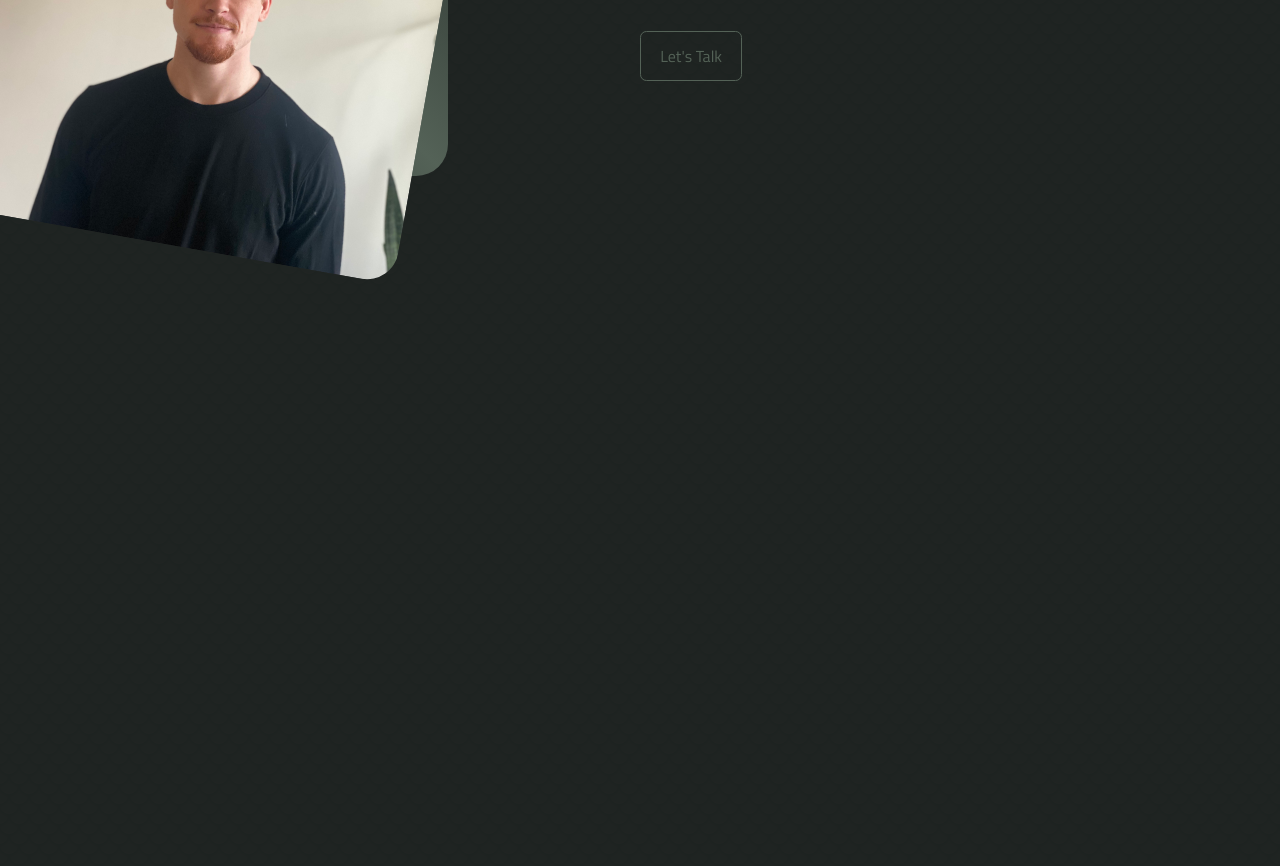
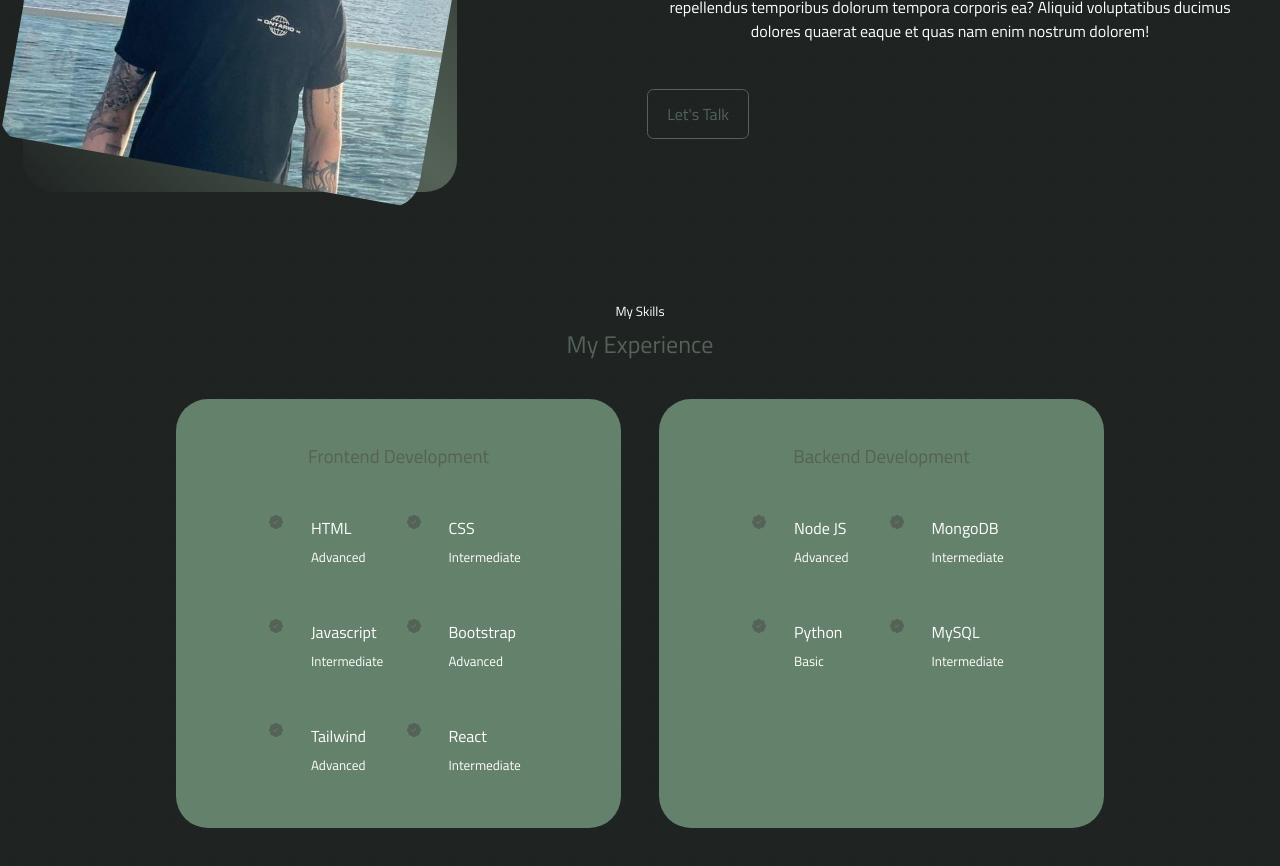
Before and after one commit to lucaspittam/Personal-React-Portfolio, a React (Create React App) app in the folder react-website-1/: page / in a window 1280 px wide. Shown: the part 1256-2122 px from the top of the page. Built offline with nearby package versions, Linux system fonts and the light colour scheme.

Commit message:
experience section complete

```diff
--- a/react-website-1/src/components/about/about.css
+++ b/react-website-1/src/components/about/about.css
@@ -64,8 +64,10 @@
 
 .about_content p {
     margin: 2rem 0 2.6rem;
-    color: var(--color-light)
+    color: var(--color-light);
+    text-align: center;
 }
+
 
 /* ======================= media query medium ==================== */
 
--- a/react-website-1/src/components/experience/Experience.jsx
+++ b/react-website-1/src/components/experience/Experience.jsx
@@ -1,10 +1,107 @@
 import React from 'react'
 import './experience.css'
+import {BsPatchCheckFill} from 'react-icons/bs'
+
+
+
 
 const Experience = () => {
   return (
     <section id='experience'>
+      <h5>My Skills</h5>
+      <h2>My Experience</h2>
 
+      <div className="container experience_container">
+        <div className='experience_frontend'>
+          <h3>Frontend Development</h3>
+          <div className='experience_content'>
+            <article className='experience_details'>
+            <BsPatchCheckFill className='experience_details-icon' />
+             <div>
+               <h4>HTML</h4>
+                <small className='text-light'>Advanced</small>
+              </div>
+            </article>
+
+            <article className='experience_details'>
+            <BsPatchCheckFill className='experience_details-icon' />
+             <div>
+               <h4>CSS</h4>
+                <small className='text-light'>Intermediate</small>
+              </div>
+            </article>
+
+            <article className='experience_details'>
+            <BsPatchCheckFill className='experience_details-icon' />
+              <div>
+              <h4>Javascript</h4>
+              <small className='text-light'>Intermediate</small>
+              </div>
+            </article>
+
+            <article className='experience_details'>
+            <BsPatchCheckFill className='experience_details-icon' />
+              <div>
+                <h4>Bootstrap</h4>
+                <small className='text-light'>Advanced</small>
+              </div>
+            </article>
+
+            <article className='experience_details'>
+            <BsPatchCheckFill className='experience_details-icon' />
+              <div>
+               <h4>Tailwind</h4>
+                <small className='text-light'>Advanced</small>
+              </div>
+            </article>
+
+            <article className='experience_details'>
+            <BsPatchCheckFill className='experience_details-icon' />
+              <div>
+               <h4>React</h4>
+                <small className='text-light'>Intermediate</small>
+              </div>
+            </article>
+          </div>
+        </div>
+        <div className='experience_backend'>
+        <h3>Backend Development</h3>
+          <div className='experience_content'>
+            <article className='experience_details'>
+            <BsPatchCheckFill className='experience_details-icon' />
+              <div>
+              <h4>Node JS</h4>
+              <small className='text-light'>Advanced</small>
+              </div>
+            </article>
+
+            <article className='experience_details'>
+            <BsPatchCheckFill className='experience_details-icon' />
+              <div>
+              <h4>MongoDB</h4>
+              <small className='text-light'>Intermediate</small>
+              </div>
+            </article>
+
+            <article className='experience_details'>
+            <BsPatchCheckFill className='experience_details-icon' />
+              <div>
+              <h4>Python</h4>
+              <small className='text-light'>Basic</small>
+              </div>
+            </article>
+
+            <article className='experience_details'>
+              <BsPatchCheckFill className='experience_details-icon' />
+              <div>
+              <h4>MySQL</h4>
+              <small className='text-light'>Intermediate</small>
+              </div>
+            </article>
+
+          </div>
+        </div>
+      </div>
     </section>
   )
 }
--- a/react-website-1/src/components/experience/experience.css
+++ b/react-website-1/src/components/experience/experience.css
@@ -0,0 +1,73 @@
+.experience_container {
+    display: grid;
+    grid-template-columns: 1fr 1fr;
+    gap: 2rem;
+}
+.experience_container > div {
+    background: var(--color-bg-variant);
+    padding: 2.4rem 5rem;
+    border-radius: 2rem;
+    border: 1px solid transparent;
+    transition: var(--transition) ;
+}
+
+.experience_container > div:hover {
+    background: transparent;
+    border-color: var(--color-primary-variant);
+    cursor: default;
+}
+
+.experience_container > div h3 {
+    text-align: center;
+    margin-bottom: 2rem;
+    color:  var(--color-primary);
+}
+
+.experience_content {
+    display: grid;
+    grid-template-columns: 1fr 1fr;
+    row-gap: 2rem;
+}
+
+.experience_details {
+    display: flex;
+    gap: 1rem;
+}
+
+.experience_details-icon {
+    margin-top: 6px;
+    color: var(--color-primary);
+}
+
+/* ======================= media query medium ==================== */
+
+@media screen and (max-width: 1024px) {
+    .experience_container {
+        grid-template-columns: 1fr;
+    }
+
+    .experience_container > div {
+        width: 80%;
+        padding: 2rem;
+        margin: 0 auto;
+    }
+
+    .experience_content {
+        padding: 1rem;
+    }
+}
+/* ======================= media query small ==================== */
+
+@media screen and (max-width: 600px) {
+
+    .experience_container {
+        gap: 1rem;
+
+    }
+
+    .experience_container > div {
+        width: 100%;
+        padding: 2rem 1rem;
+    }
+
+}
--- a/react-website-1/src/index.css
+++ b/react-website-1/src/index.css
@@ -4,8 +4,8 @@
 
 
 * {
-    margin: 0;
-    padding: 0;
+    margin: 3px;
+    padding: 1px;
     border: 0;
     outline: 0;
     box-sizing: border-box;
@@ -68,7 +68,6 @@
 
 section {
     margin-top: 8rem;
-    height: 100vh;
 }
 
 section > h2, section > h5 {
```
Also changed, not shown: react-website-1/src/components/about/About.jsx (+4 -6 lines), react-website-1/src/assets/me.jpg.
